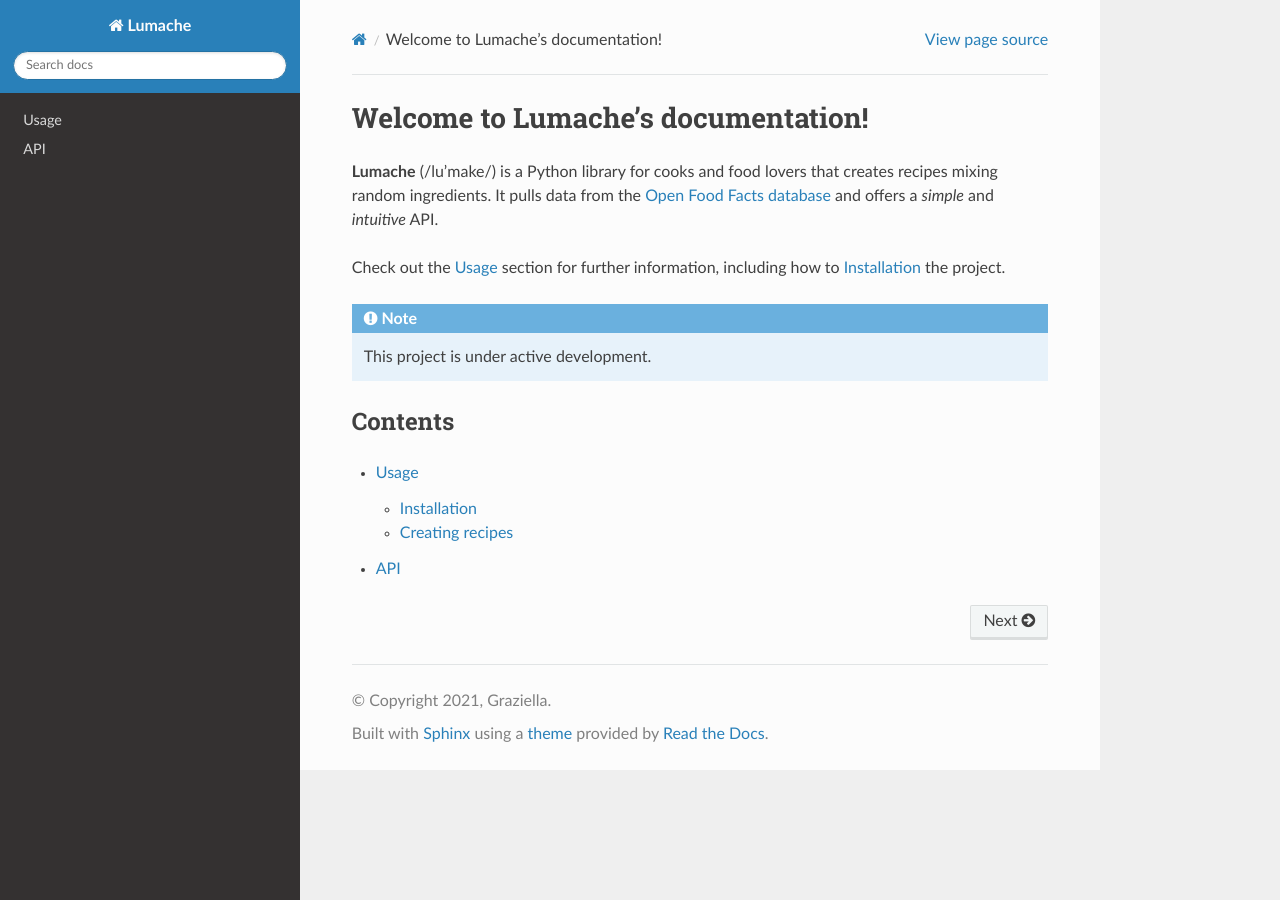
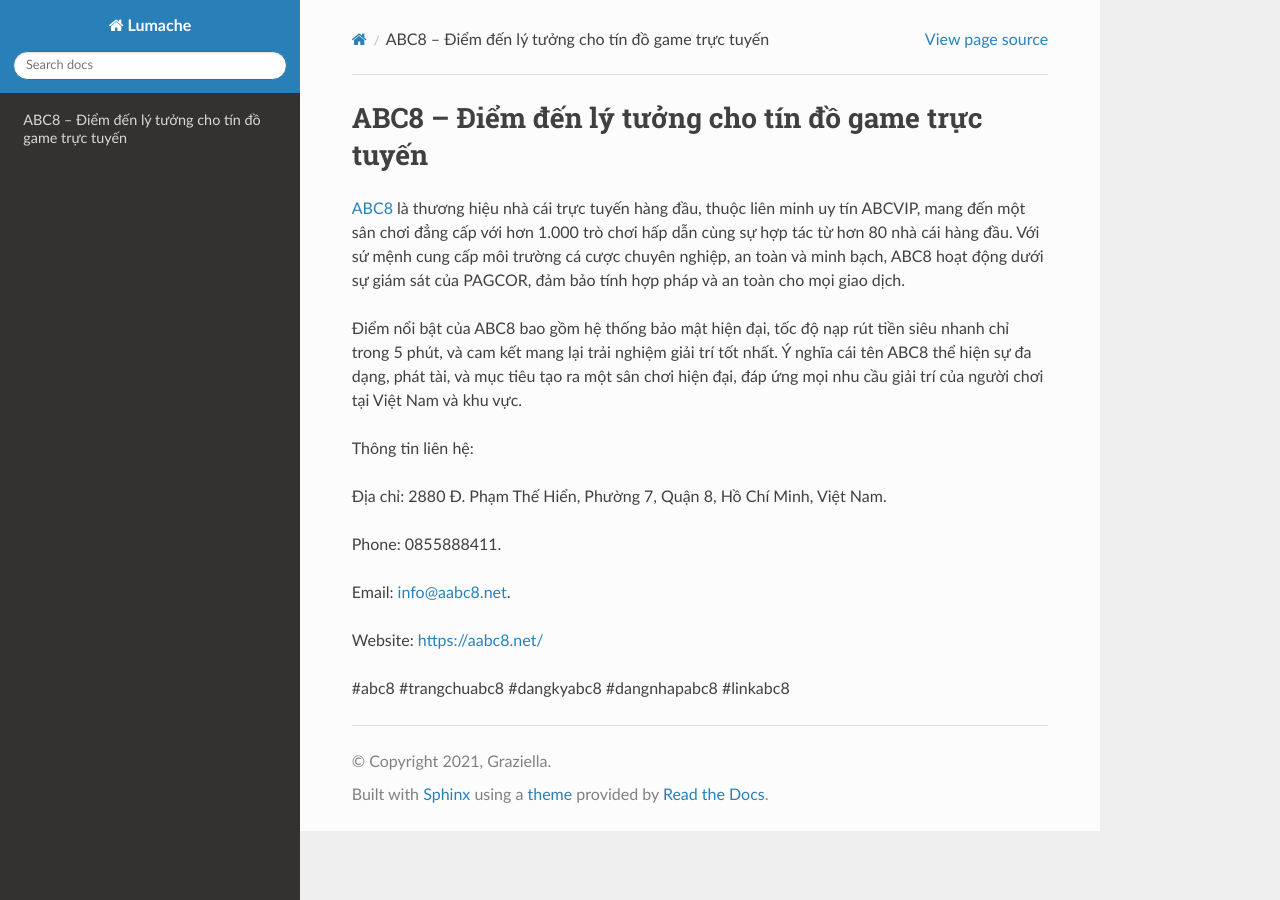
Before and after one commit to nguyenlinh0011y/1aabc8net, a Sphinx documentation site: the page built from docs/source/index.rst, in a window 1280 px wide. Built offline with Sphinx 7.4.7 and the Read the Docs theme 3.1.0, drawn with Linux system fonts in a browser that asks for light colours.

Commit message:
Update index.rst

```diff
--- a/docs/source/index.rst
+++ b/docs/source/index.rst
@@ -1,22 +1,18 @@
-Welcome to Lumache's documentation!
+ABC8 – Điểm đến lý tưởng cho tín đồ game trực tuyến
 ===================================
 
-**Lumache** (/lu'make/) is a Python library for cooks and food lovers
-that creates recipes mixing random ingredients.
-It pulls data from the `Open Food Facts database <https://world.openfoodfacts.org/>`_
-and offers a *simple* and *intuitive* API.
+`ABC8 <https://aabc8.net/>`_ là thương hiệu nhà cái trực tuyến hàng đầu, thuộc liên minh uy tín ABCVIP, mang đến một sân chơi đẳng cấp với hơn 1.000 trò chơi hấp dẫn cùng sự hợp tác từ hơn 80 nhà cái hàng đầu. Với sứ mệnh cung cấp môi trường cá cược chuyên nghiệp, an toàn và minh bạch, ABC8 hoạt động dưới sự giám sát của PAGCOR, đảm bảo tính hợp pháp và an toàn cho mọi giao dịch.
 
-Check out the :doc:`usage` section for further information, including
-how to :ref:`installation` the project.
+Điểm nổi bật của ABC8 bao gồm hệ thống bảo mật hiện đại, tốc độ nạp rút tiền siêu nhanh chỉ trong 5 phút, và cam kết mang lại trải nghiệm giải trí tốt nhất. Ý nghĩa cái tên ABC8 thể hiện sự đa dạng, phát tài, và mục tiêu tạo ra một sân chơi hiện đại, đáp ứng mọi nhu cầu giải trí của người chơi tại Việt Nam và khu vực.
 
-.. note::
+Thông tin liên hệ:
 
-   This project is under active development.
+Địa chỉ: 2880 Đ. Phạm Thế Hiển, Phường 7, Quận 8, Hồ Chí Minh, Việt Nam.
 
-Contents
---------
+Phone: 0855888411.
 
-.. toctree::
+Email: info@aabc8.net.
 
-   usage
-   api
+Website: https://aabc8.net/
+
+#abc8 #trangchuabc8 #dangkyabc8 #dangnhapabc8 #linkabc8
```
